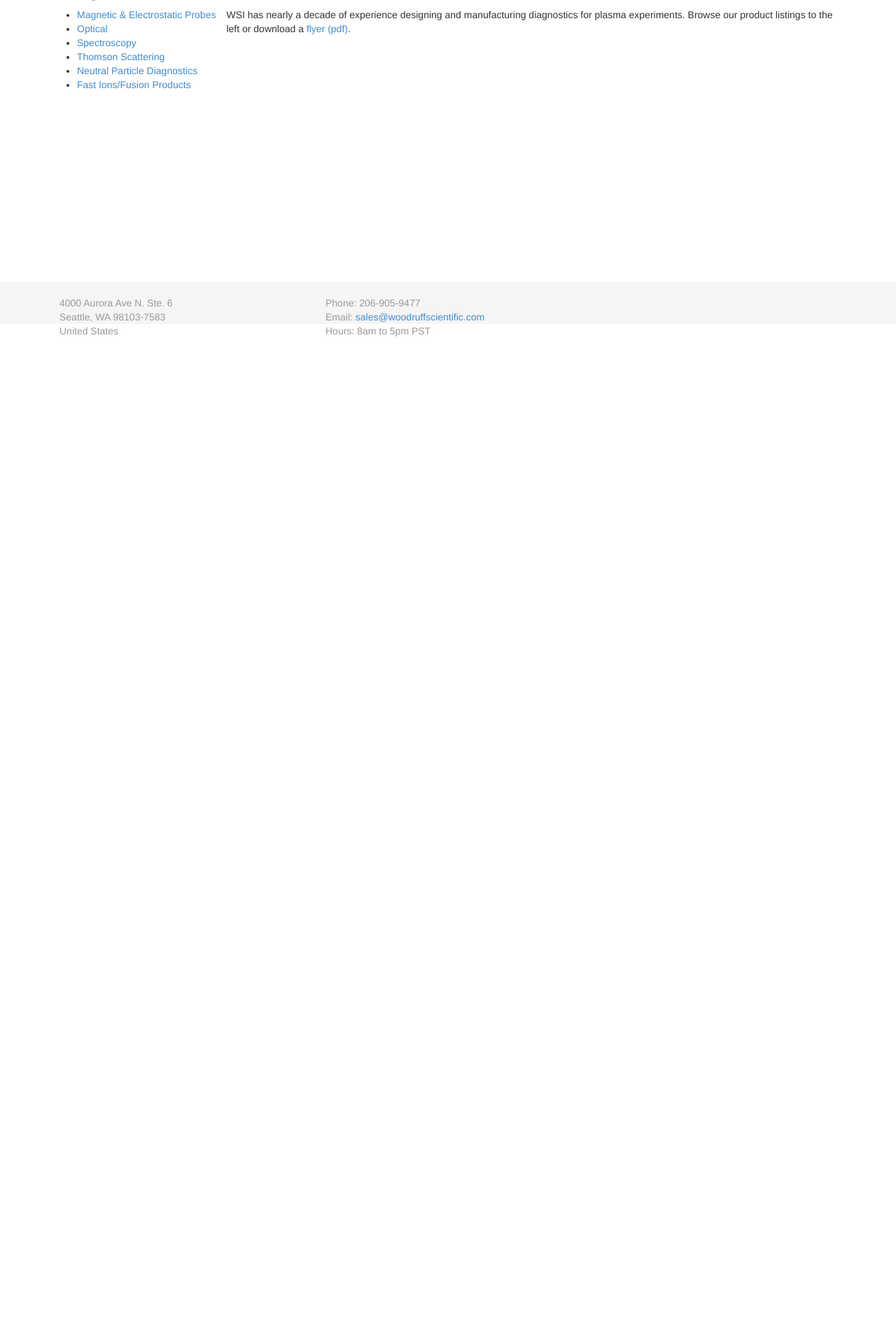
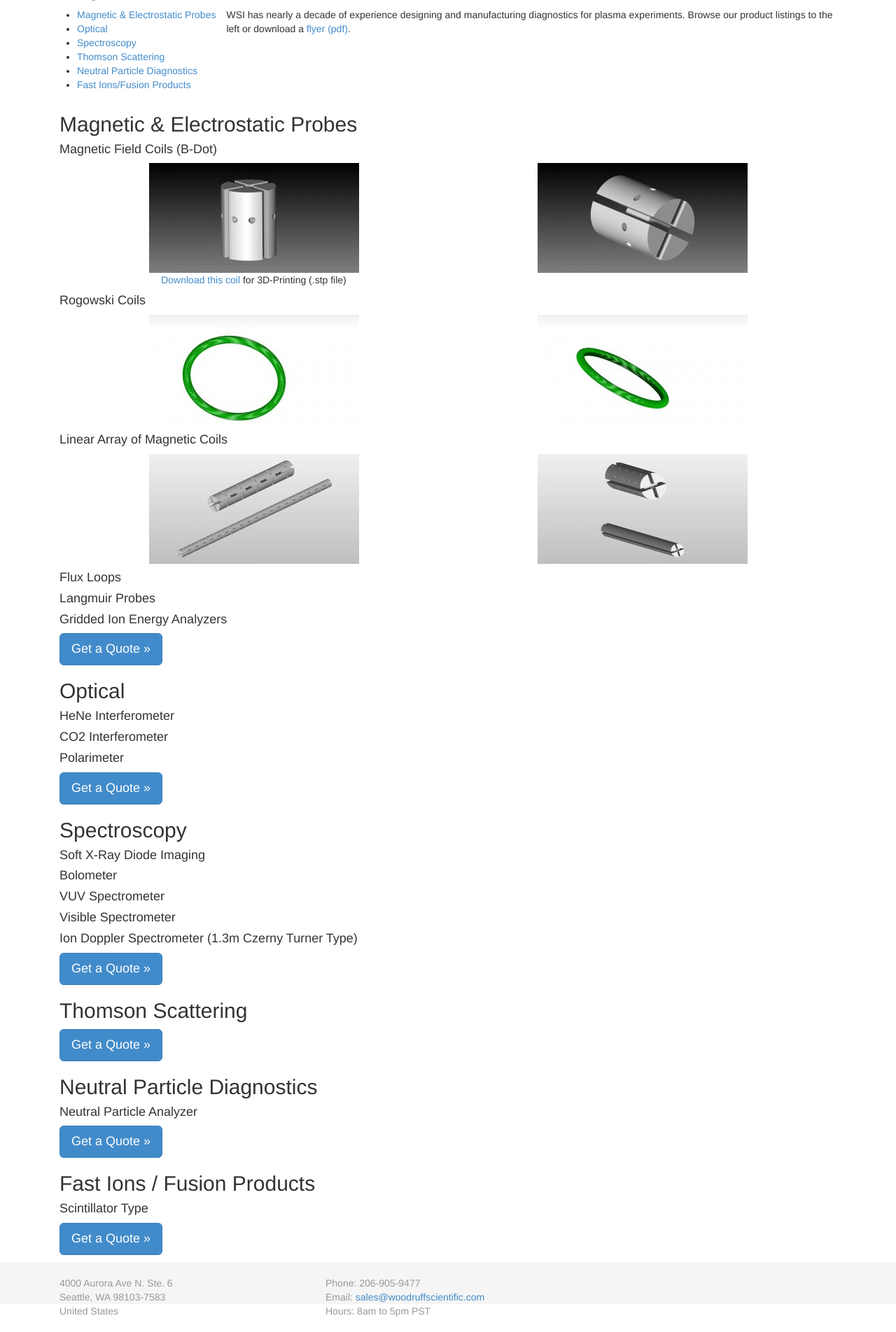
Before and after one commit to jeswsi/Website, a PHP site: page /diagnostics.php in a window 1280 px wide. Shown: the part 317-2221 px from the top of the page at 70% size. Before the commit the page ends 798 px from the top, so only its background shows below. Run offline with PHP 8.4, Linux system fonts and the light colour scheme; some libraries are stand-ins or nearby versions.

Commit message:
Filled out diagnostics page. Currently keeping everything on diagnostics.php, will split into different pages as we get more content

```diff
--- a/diagnostics.php
+++ b/diagnostics.php
@@ -22,15 +22,81 @@
 	</ol>
 	<h1>Diagnostics</h1>
 				<ul class="left">
-				<li><a href="magnetic">Magnetic &amp; Electrostatic Probes</a></li>
-        			<li><a href="optical">Optical</a></li>
-        			<li><a href="spectroscopy">Spectroscopy</a></li>
-        			<li><a href="thomson">Thomson Scattering</a></li>
-        			<li><a href="neutralpart">Neutral Particle Diagnostics</a></li>
-        			<li><a href="fastions">Fast Ions/Fusion Products</a></li>
+				<li><a href="#magnetic">Magnetic &amp; Electrostatic Probes</a></li>
+        			<li><a href="#optical">Optical</a></li>
+        			<li><a href="#spectroscopy">Spectroscopy</a></li>
+        			<li><a href="#thomson">Thomson Scattering</a></li>
+        			<li><a href="#neutralpart">Neutral Particle Diagnostics</a></li>
+        			<li><a href="#fastions">Fast Ions/Fusion Products</a></li>
        			</ul>
 	<p>WSI has nearly a decade of experience designing and manufacturing diagnostics for plasma experiments. Browse our product listings to the left or download a <a href="pdf/Diagnostics.pdf">flyer (pdf)</a>.</p>
+	<div class="col-md-12"><!-- Products -->
+	<a id="magnetic"></a>
+	<h2>Magnetic &amp; Electrostatic Probes</h2>
+	<h4>Magnetic Field Coils (B-Dot)</h4>
+	<div class="col-md-6">
 
+		<p class="center"><a href="img/1magneticfieldcoil3.jpg"><img src="img/1magneticfieldcoil3-small.jpg"></a><br />
+		<a href="files/1MagneticFieldCoil.rar">Download this coil</a> for 3D-Printing (.stp file)</p>
+	</div>
+	<div class="col-md-6">
+		<p class="center"><a href="img/1magneticfieldcoil2.jpg"><img src="img/1magneticfieldcoil2-small.jpg"></a><br /><br />
+		</p>
+	</div>
+	<h4>Rogowski Coils</h4>
+	<div class="col-md-6">
+		<p class="center"><a href="img/Rogowski1.jpg"><img src="img/Rogowski1-small.jpg"></a><br />
+		</p>
+	</div>
+	<div class="col-md-6">
+		<p class="center"><a href="img/Rogowski2.jpg"><img src="img/Rogowski2-small.jpg"></a><br />
+		</p>
+	</div>
+	<h4>Linear Array of Magnetic Coils</h4>
+	<div class="col-md-6">
+		<p class="center"><a href="img/LinearArrays1.jpg"><img src="img/LinearArrays1-small.jpg"></a><br />
+		</p>
+	</div>
+	<div class="col-md-6">
+		<p class="center"><a href="img/LinearArrays3.jpg"><img src="img/LinearArrays3-small.jpg"></a><br />
+		</p>
+	</div>
+	<h4>Flux Loops</h4>
+	<h4>Langmuir Probes</h4>
+	<h4>Gridded Ion Energy Analyzers</h4>
+
+<p><a class="btn btn-lg btn-primary" href="mailto:sales@woodruffscientific.com?subject=Magnetic field coil RFQ &#038;body=How%20many:%0D%0A%0D%0AFrequency%20response:%0D%0A%0D%0AOD:%0D%0A%0D%0AVacuum%20rating%20(e.g.%20UHV,%20air):%0D%0A%0D%0AHarnessing%20length:%0D%0A%0D%0ACladding%20(e.g.%20BN,%20ss):%0D%0A%0D%0AShort%20description%20of%20the%20application:%0D%0A%0D%0APlease%20find%20attached%20a%20sketch/engineering%20drawing%20of%20the%20application.%0D%0A%0D%0AContact(Name/email/phone/fax/etc):%0D%0A%0D%0ANeeded%20by(Date):">Get a Quote &raquo;</a></p>
+
+	<a id="optical"></a>
+	<h2>Optical</h2>
+	<h4>HeNe Interferometer</h4>
+	<h4>CO2 Interferometer</h4>
+	<h4>Polarimeter</h4>
+<p><a class="btn btn-lg btn-primary" href="mailto:sales@woodruffscientific.com?subject=Optical Diagnostics RFQ &#038;body=How%20many:%0D%0A%0D%0ANumber%20of%20chords:%0D%0A%0D%0AShort%20description%20of%20the%20application:%0D%0A%0D%0APlease%20find%20attached%20a%20sketch/engineering%20drawing%20of%20the%20application.%0D%0A%0D%0AContact(Name/email/phone/fax/etc):%0D%0A%0D%0ANeeded%20by(Date):" role="button">Get a Quote &raquo;</a></p>
+
+	<a id="spectroscopy"></a>
+	<h2>Spectroscopy</h2>
+	<h4>Soft X-Ray Diode Imaging</h4>
+	<h4>Bolometer</h4>
+	<h4>VUV Spectrometer</h4>
+	<h4>Visible Spectrometer</h4>
+	<h4>Ion Doppler Spectrometer (1.3m Czerny Turner Type)</h4>
+<p><a class="btn btn-lg btn-primary" href="mailto: sales@woodruffscientific.com?subject=Spectrometer RFQ&#038;body=How%20many:%0D%0A%0D%0ANumber%20of%20chords:%0D%0A%0D%0AShort%20description%20of%20the%20application:%0D%0A%0D%0APlease%20find%20attached%20a%20sketch/engineering%20drawing%20of%20the%20application.%0D%0A%0D%0AContact(Name/email/phone/fax/etc):%0D%0A%0D%0ANeeded%20by(Date):" role="button">Get a Quote &raquo;</a></p>
+
+	<a id="thomson"></a>
+	<h2>Thomson Scattering</h2>
+<p><a class="btn btn-lg btn-primary" href="mailto: sales@woodruffscientific.com?subject=Thomson scattering RFQ &#038;body=How%20many%20time%20points:%0D%0A%0D%0ANumber%20of%20radial%20measurements:%0D%0A%0D%0AShort%20description%20of%20the%20application:%0D%0A%0D%0APlease%20find%20attached%20a%20sketch/engineering%20drawing%20of%20the%20application.%0D%0A%0D%0AContact(Name/email/phone/fax/etc):%0D%0A%0D%0ANeeded%20by(Date):" role="button">Get a Quote &raquo;</a></p>
+
+	<a id="neutralpart"></a>
+	<h2>Neutral Particle Diagnostics</h2>
+	<h4>Neutral Particle Analyzer</h4>
+<p><a class="btn btn-lg btn-primary" href="mailto: sales@woodruffscientific.com?subject=NPA RFQ &#038;body=Short%20description%20of%20the%20application:%0D%0A%0D%0APlease%20find%20attached%20a%20sketch/engineering%20drawing%20of%20the%20application.%0D%0A%0D%0AContact(Name/email/phone/fax/etc):%0D%0A%0D%0ANeeded%20by(Date):" role="button">Get a Quote &raquo;</a></p>
+
+	<a id="fastions"></a>
+	<h2>Fast Ions / Fusion Products</h2>
+		<h4>Scintillator Type</h4>
+		<p><a class="btn btn-lg btn-primary" href="mailto: sales@woodruffscientific.com?subject=Scintillator RFQ &#038;body=Short%20description%20of%20the%20application:%0D%0A%0D%0APlease%20find%20attached%20a%20sketch/engineering%20drawing%20of%20the%20application.%0D%0A%0D%0AContact(Name/email/phone/fax/etc):%0D%0A%0D%0ANeeded%20by(Date):" role="button">Get a Quote &raquo;</a></p>
+	</div><!-- /products -->
     </div> <!-- /container -->
     </div> <!-- /wrap -->
 
--- a/fastions.php
+++ b/fastions.php
@@ -22,7 +22,9 @@
   		<li class="active">Fast Ions &amp; Fusion Products</li>
 	</ol>
 	<h1>Fast Ions &amp; Fusion Products</h1>
-	<p>Paragraph</p>
+	<p>Scintillator Type</p>
+	<p><a class="btn btn-lg btn-primary" href="mailto:sales@woodruffscientific.com" role="button">Get a Quote &raquo;</a></p>
+
 
     </div> <!-- /container -->
     </div> <!-- /wrap -->
```
Also changed, not shown: img/1magneticfieldcoil2-small.jpg (added), img/1magneticfieldcoil2.jpg (added), img/1magneticfieldcoil3-small.jpg (added), img/1magneticfieldcoil3.jpg (added), img/LinearArrays1-small.jpg (added), img/LinearArrays1.jpg (added), img/LinearArrays3-small.jpg (added), img/LinearArrays3.jpg (added), img/Rogowski1-small.jpg (added), img/Rogowski1.jpg (added), img/Rogowski2-small.jpg (added), img/Rogowski2.jpg (added), 1 other file.
